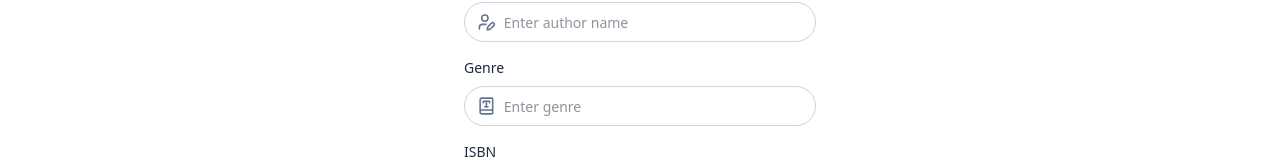
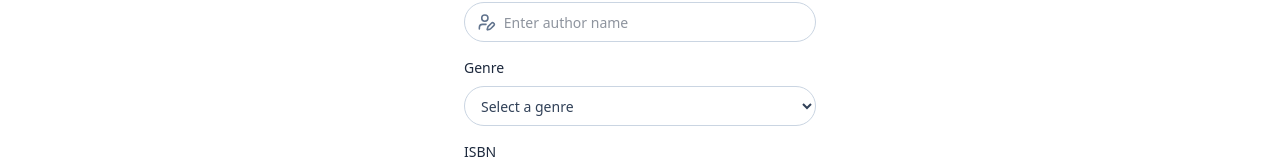
Before and after one commit to 96mdjanealam/l2-a4-library-management-client, a React (Vite) app: page /create-book in a window 1280 px wide. Shown: the part 416-584 px from the top of the page. Built offline with nearby package versions, Linux system fonts and the light colour scheme.

Commit message:
minor form fixes

```diff
--- a/package.json
+++ b/package.json
@@ -15,6 +15,7 @@
     "lucide-react": "^0.525.0",
     "react": "^19.1.0",
     "react-dom": "^19.1.0",
+    "react-hook-form": "^7.59.0",
     "react-redux": "^9.2.0",
     "react-router": "^7.6.3",
     "tailwindcss": "^4.1.11"
--- a/src/components/AddBook.tsx
+++ b/src/components/AddBook.tsx
@@ -2,14 +2,30 @@ import {
   ArrowRight,
   BookCopy,
   BookMarked,
-  BookType,
   UserPen,
   Barcode,
 } from "lucide-react";
+import { useForm } from "react-hook-form";
+import type { IBookInput } from "../types";
 
 const AddBook = () => {
+  const {
+    register,
+    handleSubmit,
+    formState: { errors },
+    reset,
+  } = useForm<IBookInput>();
+
+  const onSubmit = (data: IBookInput) => {
+    console.log("Submitted book data:", data);
+    reset();
+  };
+
   return (
-    <form className="flex flex-col items-center text-sm text-slate-800 py-20">
+    <form
+      onSubmit={handleSubmit(onSubmit)}
+      className="flex flex-col items-center text-sm text-slate-800 py-20"
+    >
       <p className="text-xs bg-indigo-200 text-indigo-600 font-medium px-3 py-1 rounded-full">
         Add a new book
       </p>
@@ -27,13 +43,15 @@ const AddBook = () => {
           <BookMarked className="w-5 text-slate-500" />
           <input
             id="title"
-            name="title"
             type="text"
+            placeholder="Enter the book title"
             className="h-full px-2 w-full outline-none bg-transparent"
-            placeholder="Enter the book title"
-            required
+            {...register("title", { required: "Title is required" })}
           />
         </div>
+        {errors.title && (
+          <p className="text-red-500 text-xs mb-2">{errors.title.message}</p>
+        )}
 
         {/* Author */}
         <label htmlFor="author" className="font-medium mt-4">
@@ -43,29 +61,38 @@ const AddBook = () => {
           <UserPen className="w-5 text-slate-500" />
           <input
             id="author"
-            name="author"
             type="text"
+            placeholder="Enter author name"
             className="h-full px-2 w-full outline-none bg-transparent"
-            placeholder="Enter author name"
-            required
+            {...register("author", { required: "Author is required" })}
           />
         </div>
+        {errors.author && (
+          <p className="text-red-500 text-xs mb-2">{errors.author.message}</p>
+        )}
 
         {/* Genre */}
         <label htmlFor="genre" className="font-medium mt-4">
           Genre
         </label>
-        <div className="flex items-center mt-2 mb-4 h-10 pl-3 border border-slate-300 rounded-full focus-within:ring-2 focus-within:ring-indigo-400 transition-all overflow-hidden">
-          <BookType className="w-5 text-slate-500" />
-          <input
+        <div className="mt-2 mb-4">
+          <select
             id="genre"
-            name="genre"
-            type="text"
-            className="h-full px-2 w-full outline-none bg-transparent"
-            placeholder="Enter genre"
-            required
-          />
+            className="w-full h-10 px-3 border border-slate-300 rounded-full bg-transparent outline-none focus:ring-2 focus:ring-indigo-400 transition-all text-slate-700"
+            {...register("genre", { required: "Genre is required" })}
+          >
+            <option value="">Select a genre</option>
+            <option value="FICTION">Fiction</option>
+            <option value="NON_FICTION">Non-fiction</option>
+            <option value="SCIENCE">Science</option>
+            <option value="HISTORY">History</option>
+            <option value="BIOGRAPHY">Biography</option>
+            <option value="FANTASY">Fantasy</option>
+          </select>
         </div>
+        {errors.genre && (
+          <p className="text-red-500 text-xs mb-2">{errors.genre.message}</p>
+        )}
 
         {/* ISBN */}
         <label htmlFor="isbn" className="font-medium mt-4">
@@ -75,13 +102,15 @@ const AddBook = () => {
           <Barcode className="w-5 text-slate-500" />
           <input
             id="isbn"
-            name="isbn"
             type="text"
+            placeholder="Enter ISBN number"
             className="h-full px-2 w-full outline-none bg-transparent"
-            placeholder="Enter ISBN number"
-            required
+            {...register("isbn", { required: "ISBN is required" })}
           />
         </div>
+        {errors.isbn && (
+          <p className="text-red-500 text-xs mb-2">{errors.isbn.message}</p>
+        )}
 
         {/* Copies */}
         <label htmlFor="copies" className="font-medium mt-4">
@@ -91,16 +120,22 @@ const AddBook = () => {
           <BookCopy className="w-5 text-slate-500" />
           <input
             id="copies"
-            name="copies"
             type="number"
             min={1}
+            placeholder="Enter number of copies"
             className="h-full px-2 w-full outline-none bg-transparent"
-            placeholder="Enter number of copies"
-            required
+            {...register("copies", {
+              required: "Copies are required",
+              min: { value: 1, message: "At least one copy is required" },
+              valueAsNumber: true,
+            })}
           />
         </div>
+        {errors.copies && (
+          <p className="text-red-500 text-xs">{errors.copies.message}</p>
+        )}
 
-        {/* Submit Button */}
+        {/* Submit */}
         <button
           type="submit"
           className="flex items-center cursor-pointer justify-center gap-1 mt-5 bg-indigo-500 hover:bg-indigo-600 text-white py-2.5 w-full rounded-full transition"
--- a/src/types.ts
+++ b/src/types.ts
@@ -7,3 +7,17 @@ export interface IBook {
   copies: number;
   available: boolean;
 }
+
+export interface IBookInput {
+  title: string;
+  author: string;
+  genre:
+    | "FICTION"
+    | "NON_FICTION"
+    | "SCIENCE"
+    | "HISTORY"
+    | "BIOGRAPHY"
+    | "FANTASY";
+  isbn: string;
+  copies: number;
+}
```
Also changed, not shown: 1 other file (tests, documents, lock files or other folders).
